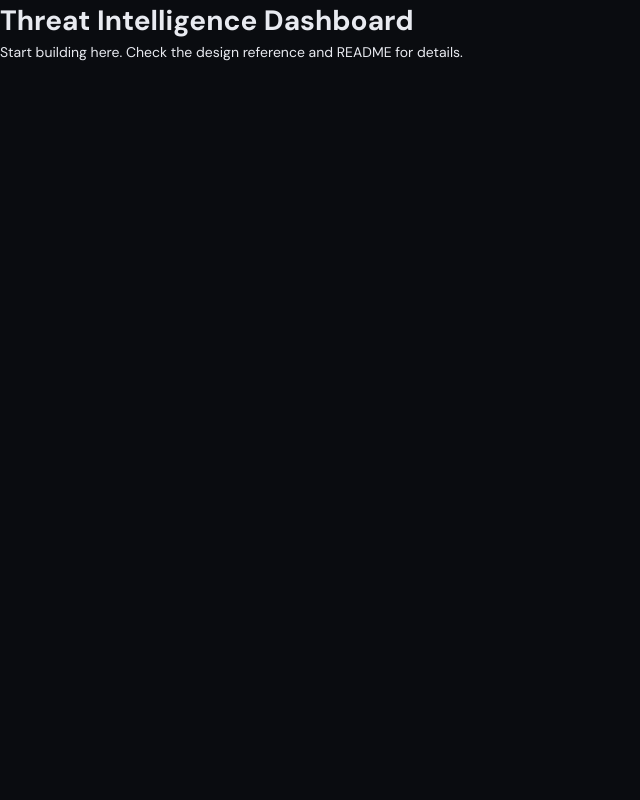
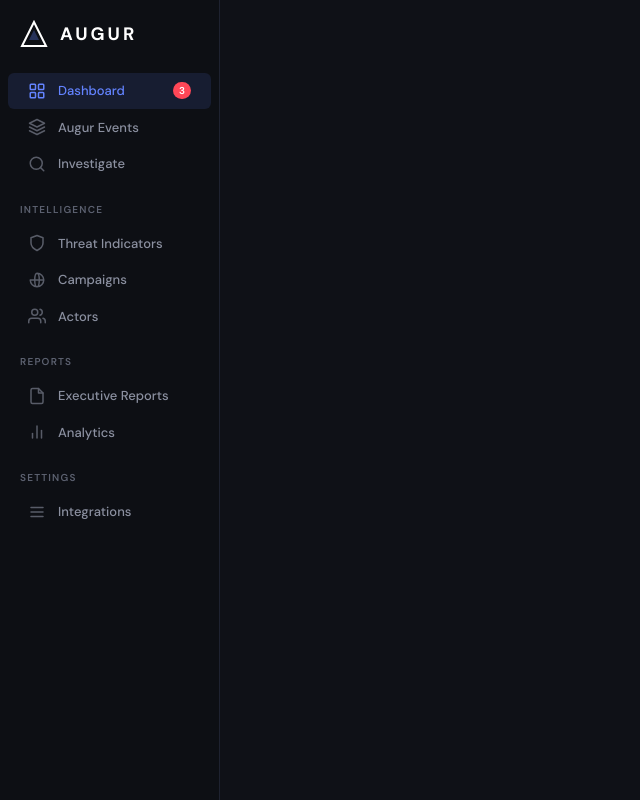
Before and after one commit to F-Ardus/intellidashboard, a React (Vite) app: page / in a window 1280 px wide. Shown: the whole page, without its empty margins (0-640 px from the left). Built offline with nearby package versions, Linux system fonts and the light colour scheme.

Commit message:
feat: implement AppLayout and Sidebar

```diff
--- a/src/App.tsx
+++ b/src/App.tsx
@@ -1,21 +1,11 @@
-/**
- * Threat Intelligence Dashboard
- *
- * Your task: Build out this dashboard to match the provided design reference.
- * See the README for full requirements.
- *
- * The mock API is running at /api/indicators (proxied via Vite).
- * Types are defined in ./types/indicator.ts
- *
- * Good luck!
- */
+import { AppLayout } from './components/layout/AppLayout';
+import { Sidebar } from './components/layout/Sidebar';
 
 function App() {
   return (
-    <div>
-      <h1>Threat Intelligence Dashboard</h1>
-      <p>Start building here. Check the design reference and README for details.</p>
-    </div>
+    <AppLayout sidebar={<Sidebar />}>
+      {/* Dashboard content — built up in subsequent commits */}
+    </AppLayout>
   );
 }
 
--- /dev/null
+++ b/src/components/layout/AppLayout.module.scss
@@ -0,0 +1,12 @@
+.layout {
+  display: grid;
+  grid-template-columns: var(--sidebar-width) 1fr;
+  min-height: 100vh;
+}
+
+.main {
+  display: flex;
+  flex-direction: column;
+  overflow-x: hidden;
+  background: var(--bg-surface);
+}
--- /dev/null
+++ b/src/components/layout/AppLayout.tsx
@@ -0,0 +1,16 @@
+import type { ReactNode } from 'react';
+import styles from './AppLayout.module.scss';
+
+interface AppLayoutProps {
+  sidebar: ReactNode;
+  children?: ReactNode;
+}
+
+export function AppLayout({ sidebar, children }: AppLayoutProps) {
+  return (
+    <div className={styles.layout}>
+      {sidebar}
+      <main className={styles.main}>{children}</main>
+    </div>
+  );
+}
--- /dev/null
+++ b/src/components/layout/Sidebar.module.scss
@@ -0,0 +1,108 @@
+.sidebar {
+  background: var(--bg-sidebar);
+  border-right: 1px solid var(--border-subtle);
+  padding: var(--sp-5) 0;
+  display: flex;
+  flex-direction: column;
+  position: sticky;
+  top: 0;
+  height: 100vh;
+  overflow-y: auto;
+}
+
+.logo {
+  padding: 0 var(--sp-5) var(--sp-6);
+  display: flex;
+  align-items: center;
+  gap: var(--sp-3);
+  flex-shrink: 0;
+
+  svg {
+    width: 28px;
+    height: 28px;
+    flex-shrink: 0;
+  }
+
+  span {
+    font-family: var(--font-display);
+    font-size: 18px;
+    font-weight: 700;
+    letter-spacing: 3px;
+    text-transform: uppercase;
+    color: var(--augur-logo);
+  }
+}
+
+.nav {
+  flex: 1;
+}
+
+.section {
+  margin-bottom: var(--sp-2);
+}
+
+.sectionLabel {
+  padding: var(--sp-3) var(--sp-5) var(--sp-2);
+  font-size: 10px;
+  font-weight: 600;
+  text-transform: uppercase;
+  letter-spacing: 1.2px;
+  color: var(--text-tertiary);
+}
+
+.navItem {
+  display: flex;
+  align-items: center;
+  gap: var(--sp-3);
+  padding: var(--sp-2) var(--sp-5);
+  margin: 1px var(--sp-2);
+  border-radius: var(--radius-md);
+  color: var(--text-secondary);
+  font-size: 13px;
+  font-weight: 500;
+  line-height: 1.5;
+  cursor: pointer;
+  transition: all 0.15s ease;
+  border: none;
+  background: transparent;
+  width: calc(100% - var(--sp-4));
+  text-align: left;
+
+  &:hover {
+    background: var(--bg-card);
+    color: var(--text-primary);
+
+    .icon {
+      opacity: 0.8;
+    }
+  }
+
+  &.active {
+    background: var(--bg-sidebar-active);
+    color: var(--augur-blue);
+
+    .icon {
+      opacity: 1;
+    }
+  }
+}
+
+.icon {
+  width: 18px;
+  height: 18px;
+  opacity: 0.6;
+  flex-shrink: 0;
+  transition: opacity 0.15s ease;
+}
+
+.badge {
+  margin-left: auto;
+  background: var(--severity-critical);
+  color: white;
+  font-size: 10px;
+  font-weight: 600;
+  padding: 1px 6px;
+  border-radius: var(--radius-pill);
+  min-width: 18px;
+  text-align: center;
+}
--- /dev/null
+++ b/src/components/layout/Sidebar.tsx
@@ -0,0 +1,186 @@
+import styles from './Sidebar.module.scss';
+
+interface NavItem {
+  label: string;
+  icon: React.ReactNode;
+  active?: boolean;
+  badge?: string;
+}
+
+interface NavSection {
+  label?: string;
+  items: NavItem[];
+}
+
+function LogoIcon() {
+  return (
+    <svg viewBox="0 0 28 28" fill="none" xmlns="http://www.w3.org/2000/svg">
+      <path d="M14 2L2 26h24L14 2z" stroke="#fff" strokeWidth="2" fill="none" />
+      <path d="M14 10l-5 10h10l-5-10z" fill="#6383ff" opacity="0.3" />
+    </svg>
+  );
+}
+
+function NavIcon({ children }: { children: React.ReactNode }) {
+  return (
+    <svg
+      className={styles.icon}
+      viewBox="0 0 24 24"
+      fill="none"
+      stroke="currentColor"
+      strokeWidth="2"
+      strokeLinecap="round"
+      strokeLinejoin="round"
+    >
+      {children}
+    </svg>
+  );
+}
+
+function GridIcon() {
+  return (
+    <NavIcon>
+      <rect x="3" y="3" width="7" height="7" rx="1" />
+      <rect x="14" y="3" width="7" height="7" rx="1" />
+      <rect x="3" y="14" width="7" height="7" rx="1" />
+      <rect x="14" y="14" width="7" height="7" rx="1" />
+    </NavIcon>
+  );
+}
+
+function LayersIcon() {
+  return (
+    <NavIcon>
+      <polygon points="12 2 2 7 12 12 22 7" />
+      <polyline points="2 17 12 22 22 17" />
+      <polyline points="2 12 12 17 22 12" />
+    </NavIcon>
+  );
+}
+
+function SearchIcon() {
+  return (
+    <NavIcon>
+      <circle cx="11" cy="11" r="8" />
+      <line x1="21" y1="21" x2="16.65" y2="16.65" />
+    </NavIcon>
+  );
+}
+
+function ShieldIcon() {
+  return (
+    <NavIcon>
+      <path d="M12 22s8-4 8-10V5l-8-3-8 3v7c0 6 8 10 8 10z" />
+    </NavIcon>
+  );
+}
+
+function GlobeIcon() {
+  return (
+    <NavIcon>
+      <path d="M21 12a9 9 0 01-9 9m9-9a9 9 0 00-9-9m9 9H3m9 9a9 9 0 01-9-9m9 9c1.66 0 3-4.03 3-9s-1.34-9-3-9m0 18c-1.66 0-3-4.03-3-9s1.34-9 3-9" />
+    </NavIcon>
+  );
+}
+
+function UsersIcon() {
+  return (
+    <NavIcon>
+      <path d="M17 21v-2a4 4 0 00-4-4H5a4 4 0 00-4 4v2" />
+      <circle cx="9" cy="7" r="4" />
+      <path d="M23 21v-2a4 4 0 00-3-3.87" />
+      <path d="M16 3.13a4 4 0 010 7.75" />
+    </NavIcon>
+  );
+}
+
+function FileTextIcon() {
+  return (
+    <NavIcon>
+      <path d="M14 2H6a2 2 0 00-2 2v16a2 2 0 002 2h12a2 2 0 002-2V8z" />
+      <polyline points="14 2 14 8 20 8" />
+    </NavIcon>
+  );
+}
+
+function BarChartIcon() {
+  return (
+    <NavIcon>
+      <line x1="18" y1="20" x2="18" y2="10" />
+      <line x1="12" y1="20" x2="12" y2="4" />
+      <line x1="6" y1="20" x2="6" y2="14" />
+    </NavIcon>
+  );
+}
+
+function MenuIcon() {
+  return (
+    <NavIcon>
+      <line x1="4" y1="6" x2="20" y2="6" />
+      <line x1="4" y1="12" x2="20" y2="12" />
+      <line x1="4" y1="18" x2="20" y2="18" />
+    </NavIcon>
+  );
+}
+
+const NAV_SECTIONS: NavSection[] = [
+  {
+    items: [
+      { label: 'Dashboard', icon: <GridIcon />, active: true, badge: '3' },
+      { label: 'Augur Events', icon: <LayersIcon /> },
+      { label: 'Investigate', icon: <SearchIcon /> },
+    ],
+  },
+  {
+    label: 'Intelligence',
+    items: [
+      { label: 'Threat Indicators', icon: <ShieldIcon /> },
+      { label: 'Campaigns', icon: <GlobeIcon /> },
+      { label: 'Actors', icon: <UsersIcon /> },
+    ],
+  },
+  {
+    label: 'Reports',
+    items: [
+      { label: 'Executive Reports', icon: <FileTextIcon /> },
+      { label: 'Analytics', icon: <BarChartIcon /> },
+    ],
+  },
+  {
+    label: 'Settings',
+    items: [{ label: 'Integrations', icon: <MenuIcon /> }],
+  },
+];
+
+export function Sidebar() {
+  return (
+    <aside className={styles.sidebar}>
+      <div className={styles.logo}>
+        <LogoIcon />
+        <span>Augur</span>
+      </div>
+
+      <nav className={styles.nav}>
+        {NAV_SECTIONS.map((section, si) => (
+          <div key={si} className={styles.section}>
+            {section.label && (
+              <div className={styles.sectionLabel}>{section.label}</div>
+            )}
+            {section.items.map((item) => (
+              <button
+                key={item.label}
+                className={`${styles.navItem}${item.active ? ` ${styles.active}` : ''}`}
+              >
+                {item.icon}
+                {item.label}
+                {item.badge && (
+                  <span className={styles.badge}>{item.badge}</span>
+                )}
+              </button>
+            ))}
+          </div>
+        ))}
+      </nav>
+    </aside>
+  );
+}
```
Also changed, not shown: 2 other files (tests, documents, lock files or other folders).
